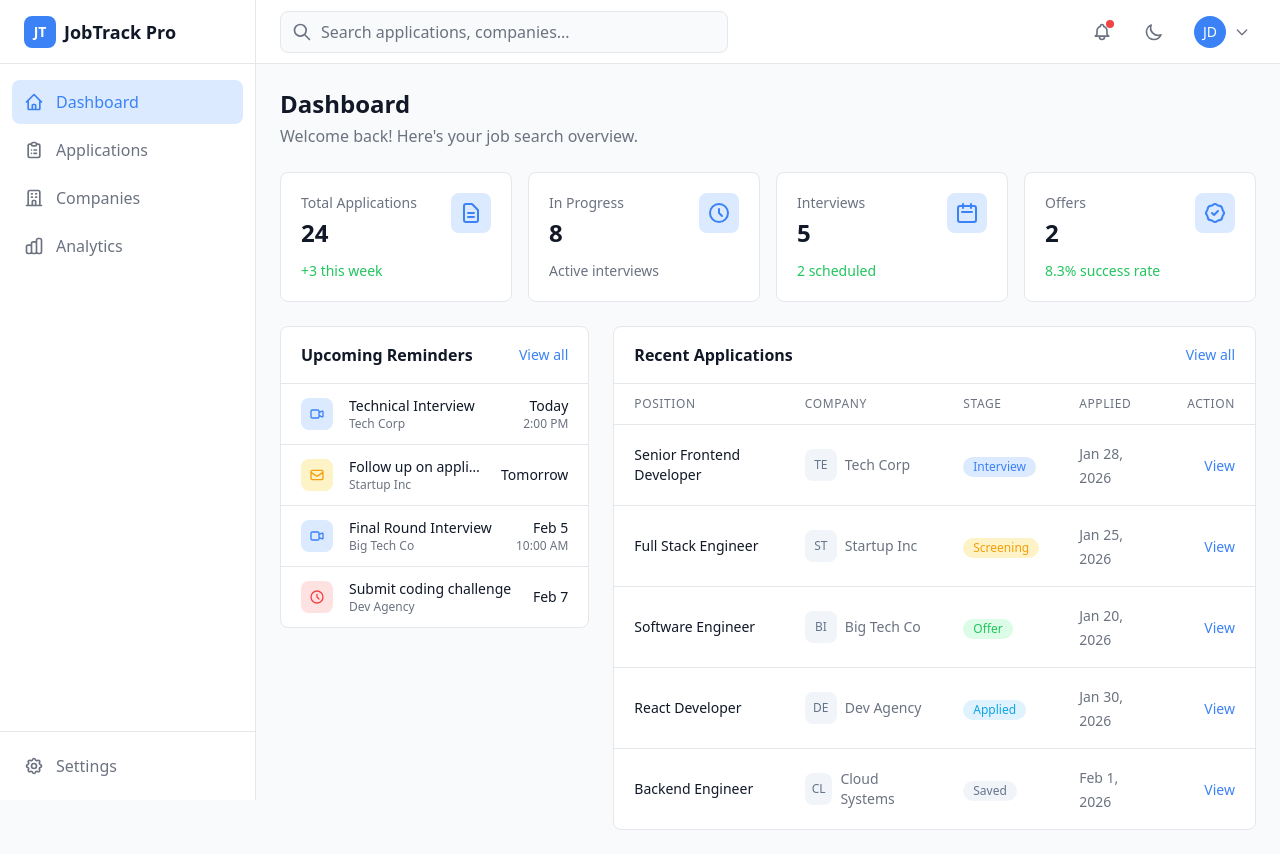
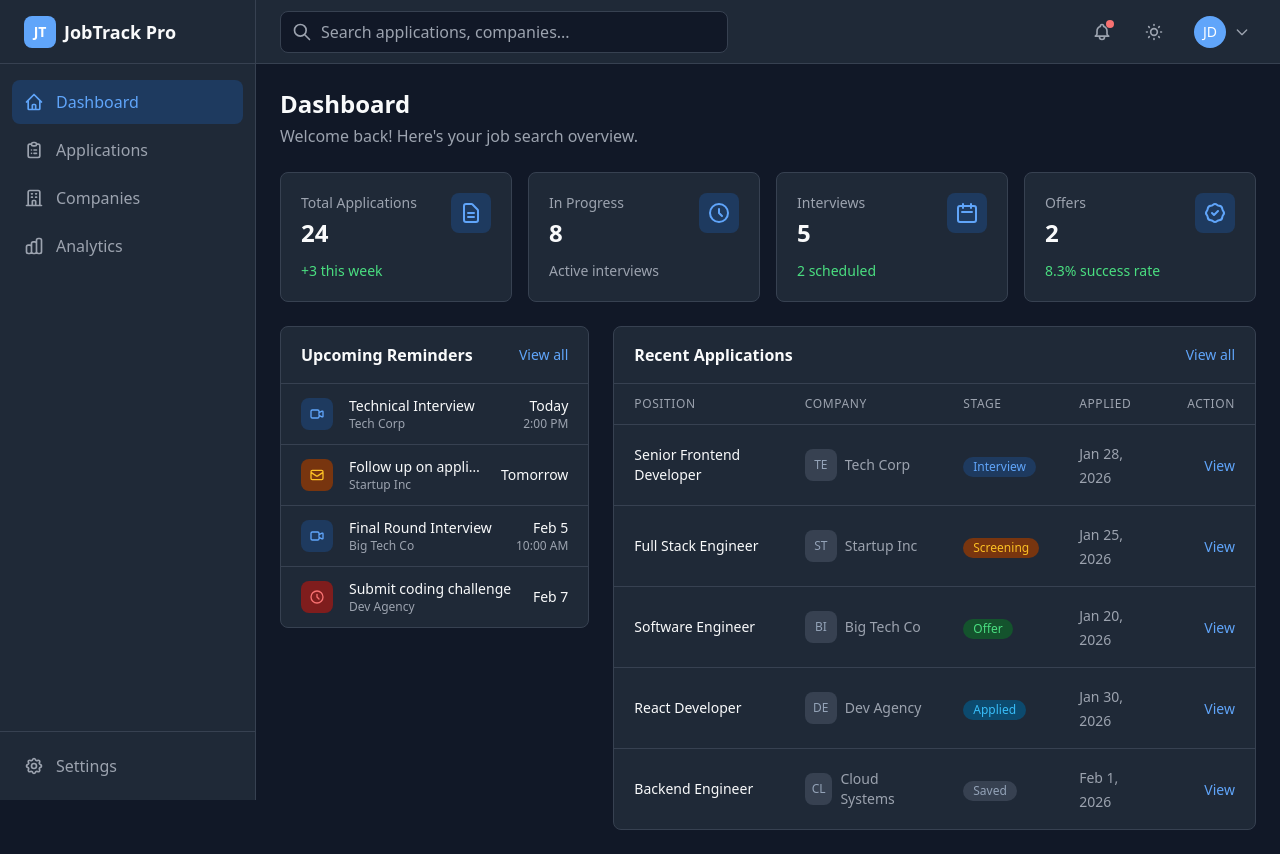
Before and after one commit to Yeabsirashimelis/Oxide-JobTrack-Pro, a Next.js app in the folder frontend/: page / in a window 1280 px wide. Both pictures are taken after a click on the button 1154 px from the left and 31 px from the top of the page. Built offline with nearby package versions, Linux system fonts and the light colour scheme.

Commit message:
fix: implement working dark mode toggle with theme context

```diff
--- a/frontend/src/app/layout.tsx
+++ b/frontend/src/app/layout.tsx
@@ -1,5 +1,6 @@
 import type { Metadata } from "next";
 import { Inter } from "next/font/google";
+import { ThemeProvider } from "@/context/ThemeContext";
 import "./globals.css";
 
 const inter = Inter({
@@ -18,9 +19,9 @@ export default function RootLayout({
   children: React.ReactNode;
 }>) {
   return (
-    <html lang="en">
+    <html lang="en" suppressHydrationWarning>
       <body className={`${inter.variable} antialiased`}>
-        {children}
+        <ThemeProvider>{children}</ThemeProvider>
       </body>
     </html>
   );
--- a/frontend/src/components/layout/Topbar.tsx
+++ b/frontend/src/components/layout/Topbar.tsx
@@ -1,9 +1,11 @@
 "use client";
 
 import { useState } from "react";
+import { useTheme } from "@/context/ThemeContext";
 
 export default function Topbar() {
   const [isProfileOpen, setIsProfileOpen] = useState(false);
+  const { theme, toggleTheme } = useTheme();
 
   return (
     <header className="h-16 bg-surface border-b border-border flex items-center justify-between px-6">
@@ -47,8 +49,13 @@ export default function Topbar() {
           <span className="absolute top-1.5 right-1.5 w-2 h-2 bg-error rounded-full"></span>
         </button>
 
-        {/* Dark mode toggle placeholder */}
-        <button className="p-2 text-text-muted hover:text-foreground hover:bg-accent-light rounded-lg transition-colors">
+        {/* Dark mode toggle */}
+        <button
+          onClick={toggleTheme}
+          className="p-2 text-text-muted hover:text-foreground hover:bg-accent-light rounded-lg transition-colors"
+          title={theme === "light" ? "Switch to dark mode" : "Switch to light mode"}
+        >
+          {theme === "light" ? (
             <svg className="w-5 h-5" fill="none" stroke="currentColor" viewBox="0 0 24 24">
               <path
                 strokeLinecap="round"
@@ -57,6 +64,16 @@ export default function Topbar() {
                 d="M20.354 15.354A9 9 0 018.646 3.646 9.003 9.003 0 0012 21a9.003 9.003 0 008.354-5.646z"
               />
             </svg>
+          ) : (
+            <svg className="w-5 h-5" fill="none" stroke="currentColor" viewBox="0 0 24 24">
+              <path
+                strokeLinecap="round"
+                strokeLinejoin="round"
+                strokeWidth={2}
+                d="M12 3v1m0 16v1m9-9h-1M4 12H3m15.364 6.364l-.707-.707M6.343 6.343l-.707-.707m12.728 0l-.707.707M6.343 17.657l-.707.707M16 12a4 4 0 11-8 0 4 4 0 018 0z"
+              />
+            </svg>
+          )}
         </button>
 
         {/* Profile dropdown */}
--- /dev/null
+++ b/frontend/src/context/ThemeContext.tsx
@@ -0,0 +1,58 @@
+"use client";
+
+import { createContext, useContext, useEffect, useState } from "react";
+
+type Theme = "light" | "dark";
+
+interface ThemeContextType {
+  theme: Theme;
+  toggleTheme: () => void;
+}
+
+const ThemeContext = createContext<ThemeContextType | undefined>(undefined);
+
+export function ThemeProvider({ children }: { children: React.ReactNode }) {
+  const [theme, setTheme] = useState<Theme>("light");
+  const [mounted, setMounted] = useState(false);
+
+  useEffect(() => {
+    setMounted(true);
+    const stored = localStorage.getItem("theme") as Theme | null;
+    if (stored) {
+      setTheme(stored);
+    } else if (window.matchMedia("(prefers-color-scheme: dark)").matches) {
+      setTheme("dark");
+    }
+  }, []);
+
+  useEffect(() => {
+    if (!mounted) return;
+
+    const root = document.documentElement;
+    if (theme === "dark") {
+      root.classList.add("dark");
+    } else {
+      root.classList.remove("dark");
+    }
+    localStorage.setItem("theme", theme);
+  }, [theme, mounted]);
+
+  const toggleTheme = () => {
+    setTheme((prev) => (prev === "light" ? "dark" : "light"));
+  };
+
+  return (
+    <ThemeContext.Provider value={{ theme, toggleTheme }}>
+      {children}
+    </ThemeContext.Provider>
+  );
+}
+
+export function useTheme() {
+  const context = useContext(ThemeContext);
+  if (context === undefined) {
+    // Return default values during SSR
+    return { theme: "light" as Theme, toggleTheme: () => {} };
+  }
+  return context;
+}
```
Lines whose indentation alone changed are shown as unchanged.
